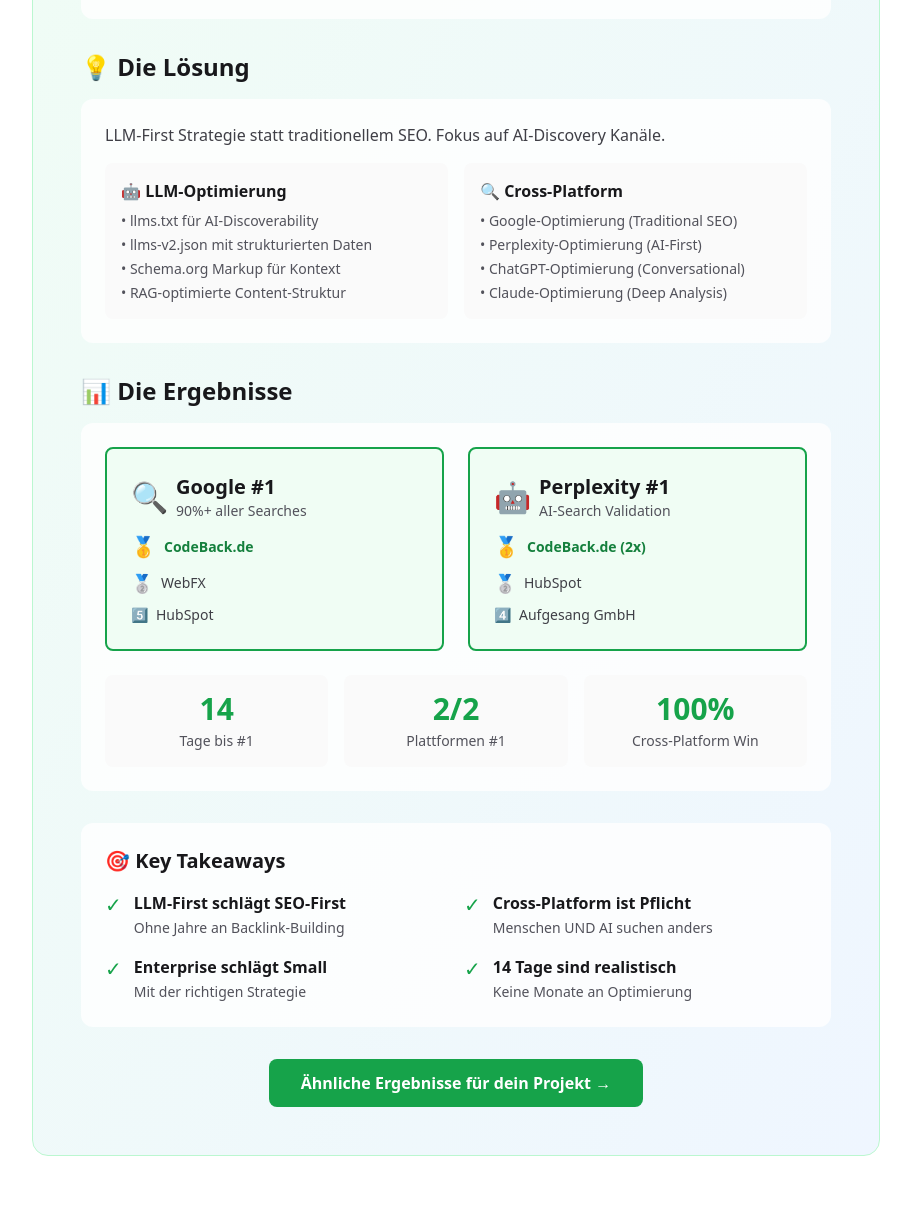
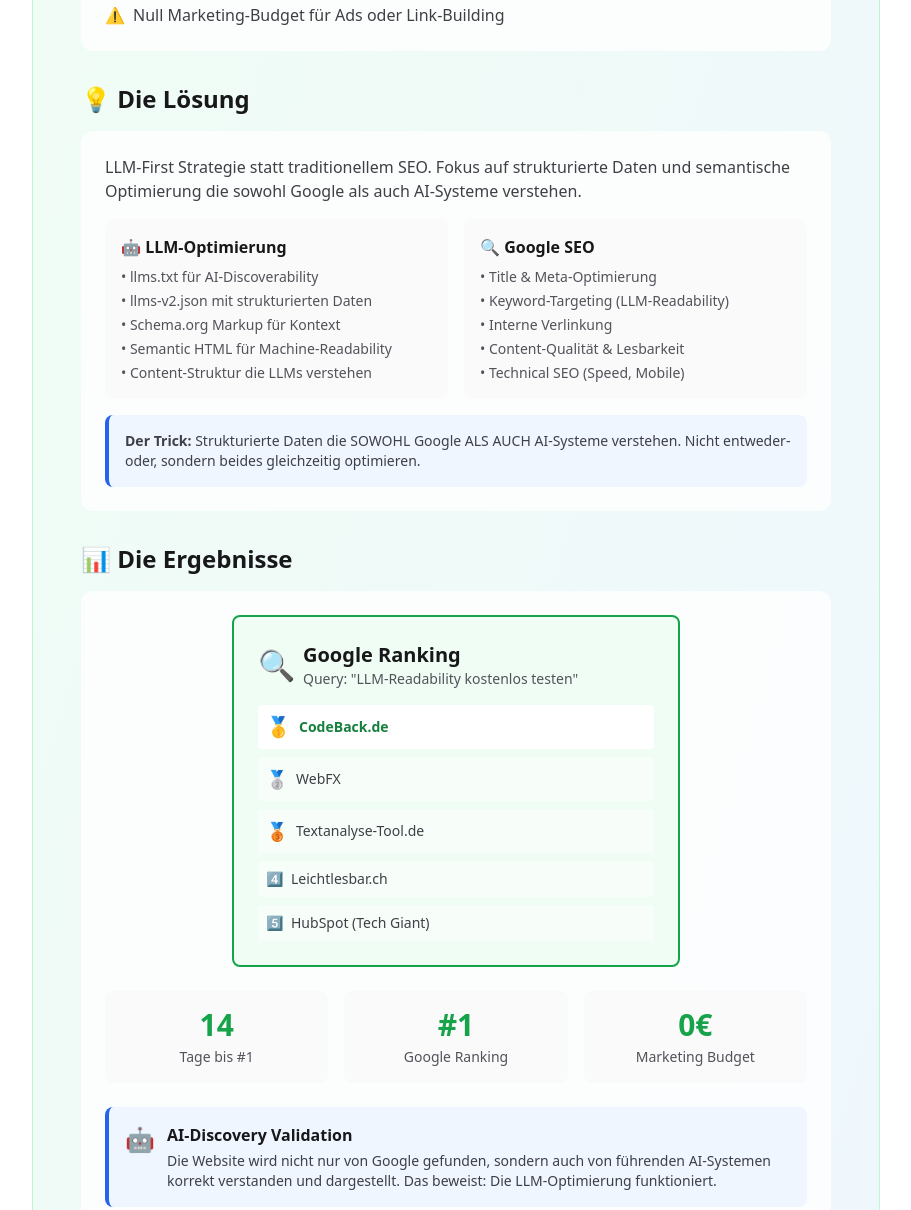
Before and after one commit to MacStenk/codeback.de, an Astro site: page /portfolio in a window 1280 px wide. Shown: the part 905-2115 px from the top of the page, without its empty margins (184-1095 px from the left). Built offline with nearby package versions, Linux system fonts and the light colour scheme; Astro itself is replaced by a stand-in of ours.

Commit message:
feat: added portfolio page

```diff
--- a/src/pages/portfolio.astro
+++ b/src/pages/portfolio.astro
@@ -6,7 +6,7 @@
 
 const pageTitle = "Portfolio - Proven Results | CodeBack";
 const pageDescription =
-  "Case Studies von CodeBack: Wie wir Websites auf #1 in Google & Perplexity bringen. LLM-native Development mit messbaren Ergebnissen.";
+  "Case Studies von CodeBack: Wie wir Websites auf #1 in Google bringen. LLM-native Development mit messbaren Ergebnissen in 14 Tagen.";
 ---
 
 <!doctype html>
@@ -33,12 +33,18 @@
           itemListElement: [
             {
               "@type": "CreativeWork",
-              name: "CodeBack.de - Cross-Platform #1 Dominance",
-              description: "#1 in Google und Perplexity in 14 Tagen",
+              name: "CodeBack.de - Google #1 in 14 Tagen",
+              description: "Von Launch zu #1 Google Ranking in 14 Tagen für LLM-Readability",
               url: "https://codeback.de",
+              dateCreated: "2025-10-26",
             },
           ],
         },
+        author: {
+          "@type": "Person",
+          name: "Steven Noack",
+          url: "https://stevennoack.de"
+        }
       })}
     />
   </head>
@@ -64,14 +70,10 @@
           </h1>
 
           <p class="text-xl md:text-2xl text-zinc-600 max-w-2xl mx-auto mb-8">
-            Wie wir Websites auf #1 bringen. Mit Beweisen, nicht Versprechen.
+            Wie wir Websites auf #1 in Google bringen. Mit Beweisen, nicht Versprechen.
           </p>
 
           <div class="flex flex-wrap gap-4 justify-center text-sm text-zinc-500">
-            <div class="flex items-center gap-2">
-              <span class="text-green-600">✓</span>
-              <span>Cross-Platform Rankings</span>
-            </div>
             <div class="flex items-center gap-2">
               <span class="text-green-600">✓</span>
               <span>Messbare Ergebnisse</span>
@@ -79,6 +81,10 @@
             <div class="flex items-center gap-2">
               <span class="text-green-600">✓</span>
               <span>14-Tage Timeline</span>
+            </div>
+            <div class="flex items-center gap-2">
+              <span class="text-green-600">✓</span>
+              <span>LLM-native Development</span>
             </div>
           </div>
         </section>
@@ -95,7 +101,7 @@
                 <div>
                   <h2 class="text-3xl md:text-4xl font-bold">CodeBack.de</h2>
                   <p class="text-zinc-600">
-                    LLM-native Website für AI-Discovery
+                    LLM-native Website für AI-Discovery Services
                   </p>
                 </div>
               </div>
@@ -112,26 +118,25 @@
               <h3 class="text-2xl font-bold mb-4">🎯 Die Herausforderung</h3>
               <div class="bg-white/80 rounded-xl p-6">
                 <p class="text-zinc-700 mb-4">
-                  Launch einer neuen Website für LLM-native Development.
-                  Konkurrenz: Enterprise-Agencies mit Jahren an SEO-Autorität.
+                  Launch einer neuen Website für LLM-native Development in einem hart umkämpften Markt.
+                  Konkurrenz: Enterprise-Agencies mit Jahren an SEO-Autorität und Multi-Millionen Budgets.
                 </p>
                 <ul class="space-y-2 text-zinc-700">
                   <li class="flex gap-2">
                     <span class="text-red-500">⚠️</span>
-                    <span
-                      >Konkurrenzdruck: HubSpot, Aufgesang, WebFX (Multi-Millionen
-                      Budgets)</span
-                    >
+                    <span>Konkurrenzdruck: HubSpot, WebFX, Aufgesang (Enterprise-Budgets)</span>
                   </li>
                   <li class="flex gap-2">
                     <span class="text-red-500">⚠️</span>
-                    <span>Neue Domain ohne SEO-Historie</span>
+                    <span>Neue Domain ohne SEO-Historie oder Backlinks</span>
                   </li>
                   <li class="flex gap-2">
                     <span class="text-red-500">⚠️</span>
-                    <span
-                      >Timeline: Maximum 14 Tage bis zu messbaren Ergebnissen</span
-                    >
+                    <span>Timeline: Maximum 14 Tage bis zu messbaren Ergebnissen</span>
+                  </li>
+                  <li class="flex gap-2">
+                    <span class="text-red-500">⚠️</span>
+                    <span>Null Marketing-Budget für Ads oder Link-Building</span>
                   </li>
                 </ul>
               </div>
@@ -142,8 +147,8 @@
               <h3 class="text-2xl font-bold mb-4">💡 Die Lösung</h3>
               <div class="bg-white/80 rounded-xl p-6">
                 <p class="text-zinc-700 mb-4">
-                  LLM-First Strategie statt traditionellem SEO. Fokus auf AI-Discovery
-                  Kanäle.
+                  LLM-First Strategie statt traditionellem SEO. Fokus auf strukturierte Daten
+                  und semantische Optimierung die sowohl Google als auch AI-Systeme verstehen.
                 </p>
                 <div class="grid md:grid-cols-2 gap-4">
                   <div class="bg-zinc-50 rounded-lg p-4">
@@ -154,21 +159,30 @@
                       <li>• llms.txt für AI-Discoverability</li>
                       <li>• llms-v2.json mit strukturierten Daten</li>
                       <li>• Schema.org Markup für Kontext</li>
-                      <li>• RAG-optimierte Content-Struktur</li>
+                      <li>• Semantic HTML für Machine-Readability</li>
+                      <li>• Content-Struktur die LLMs verstehen</li>
                     </ul>
                   </div>
 
                   <div class="bg-zinc-50 rounded-lg p-4">
                     <h4 class="font-bold text-zinc-900 mb-2">
-                      🔍 Cross-Platform
+                      🔍 Google SEO
                     </h4>
                     <ul class="text-sm text-zinc-600 space-y-1">
-                      <li>• Google-Optimierung (Traditional SEO)</li>
-                      <li>• Perplexity-Optimierung (AI-First)</li>
-                      <li>• ChatGPT-Optimierung (Conversational)</li>
-                      <li>• Claude-Optimierung (Deep Analysis)</li>
+                      <li>• Title & Meta-Optimierung</li>
+                      <li>• Keyword-Targeting (LLM-Readability)</li>
+                      <li>• Interne Verlinkung</li>
+                      <li>• Content-Qualität & Lesbarkeit</li>
+                      <li>• Technical SEO (Speed, Mobile)</li>
                     </ul>
                   </div>
+                </div>
+
+                <div class="mt-4 bg-blue-50 rounded-lg p-4 border-l-4 border-blue-600">
+                  <p class="text-sm text-zinc-700">
+                    <strong>Der Trick:</strong> Strukturierte Daten die SOWOHL Google ALS AUCH AI-Systeme verstehen.
+                    Nicht entweder-oder, sondern beides gleichzeitig optimieren.
+                  </p>
                 </div>
               </div>
             </div>
@@ -177,68 +191,45 @@
             <div class="mb-8">
               <h3 class="text-2xl font-bold mb-4">📊 Die Ergebnisse</h3>
               <div class="bg-white/80 rounded-xl p-6">
-                <div class="grid md:grid-cols-2 gap-6 mb-6">
-                  <!-- Google Result -->
+                <!-- Google Result - Centered -->
+                <div class="max-w-md mx-auto mb-6">
                   <div class="bg-green-50 rounded-lg p-6 border-2 border-green-600">
-                    <div class="flex items-center gap-2 mb-3">
+                    <div class="flex items-center gap-2 mb-4">
                       <span class="text-3xl">🔍</span>
                       <div>
-                        <h4 class="text-xl font-bold">Google #1</h4>
+                        <h4 class="text-xl font-bold">Google Ranking</h4>
                         <p class="text-sm text-zinc-600">
-                          90%+ aller Searches
+                          Query: "LLM-Readability kostenlos testen"
                         </p>
                       </div>
                     </div>
                     <div class="space-y-2 text-sm">
-                      <div class="flex items-center gap-2">
+                      <div class="flex items-center gap-2 bg-white rounded p-2">
                         <span class="text-xl">🥇</span>
-                        <span class="font-bold text-green-700"
-                          >CodeBack.de</span
-                        >
+                        <span class="font-bold text-green-700">CodeBack.de</span>
                       </div>
-                      <div class="flex items-center gap-2">
+                      <div class="flex items-center gap-2 bg-white/50 rounded p-2">
                         <span class="text-lg">🥈</span>
                         <span class="text-zinc-700">WebFX</span>
                       </div>
-                      <div class="flex items-center gap-2">
+                      <div class="flex items-center gap-2 bg-white/50 rounded p-2">
+                        <span class="text-lg">🥉</span>
+                        <span class="text-zinc-700">Textanalyse-Tool.de</span>
+                      </div>
+                      <div class="flex items-center gap-2 bg-white/50 rounded p-2">
+                        <span class="text-sm">4️⃣</span>
+                        <span class="text-zinc-700">Leichtlesbar.ch</span>
+                      </div>
+                      <div class="flex items-center gap-2 bg-white/50 rounded p-2">
                         <span class="text-sm">5️⃣</span>
-                        <span class="text-zinc-700">HubSpot</span>
-                      </div>
-                    </div>
-                  </div>
-
-                  <!-- Perplexity Result -->
-                  <div class="bg-green-50 rounded-lg p-6 border-2 border-green-600">
-                    <div class="flex items-center gap-2 mb-3">
-                      <span class="text-3xl">🤖</span>
-                      <div>
-                        <h4 class="text-xl font-bold">Perplexity #1</h4>
-                        <p class="text-sm text-zinc-600">
-                          AI-Search Validation
-                        </p>
-                      </div>
-                    </div>
-                    <div class="space-y-2 text-sm">
-                      <div class="flex items-center gap-2">
-                        <span class="text-xl">🥇</span>
-                        <span class="font-bold text-green-700"
-                          >CodeBack.de (2x)</span
-                        >
-                      </div>
-                      <div class="flex items-center gap-2">
-                        <span class="text-lg">🥈</span>
-                        <span class="text-zinc-700">HubSpot</span>
-                      </div>
-                      <div class="flex items-center gap-2">
-                        <span class="text-sm">4️⃣</span>
-                        <span class="text-zinc-700">Aufgesang GmbH</span>
+                        <span class="text-zinc-700">HubSpot (Tech Giant)</span>
                       </div>
                     </div>
                   </div>
                 </div>
 
                 <!-- Key Metrics -->
-                <div class="grid grid-cols-3 gap-4 text-center">
+                <div class="grid grid-cols-3 gap-4 text-center mb-6">
                   <div class="bg-zinc-50 rounded-lg p-4">
                     <div class="text-3xl font-bold text-green-600 mb-1">
                       14
@@ -247,15 +238,82 @@
                   </div>
                   <div class="bg-zinc-50 rounded-lg p-4">
                     <div class="text-3xl font-bold text-green-600 mb-1">
-                      2/2
+                      #1
                     </div>
-                    <div class="text-sm text-zinc-600">Plattformen #1</div>
+                    <div class="text-sm text-zinc-600">Google Ranking</div>
                   </div>
                   <div class="bg-zinc-50 rounded-lg p-4">
                     <div class="text-3xl font-bold text-green-600 mb-1">
-                      100%
+                      0€
                     </div>
-                    <div class="text-sm text-zinc-600">Cross-Platform Win</div>
+                    <div class="text-sm text-zinc-600">Marketing Budget</div>
+                  </div>
+                </div>
+
+                <!-- AI Validation Note -->
+                <div class="bg-blue-50 rounded-lg p-4 border-l-4 border-blue-600">
+                  <div class="flex items-start gap-3">
+                    <span class="text-2xl">🤖</span>
+                    <div>
+                      <h5 class="font-bold text-zinc-900 mb-1">AI-Discovery Validation</h5>
+                      <p class="text-sm text-zinc-700">
+                        Die Website wird nicht nur von Google gefunden, sondern auch von führenden
+                        AI-Systemen korrekt verstanden und dargestellt.
+                        Das beweist: Die LLM-Optimierung funktioniert.
+                      </p>
+                    </div>
+                  </div>
+                </div>
+              </div>
+            </div>
+
+            <!-- What Made It Work -->
+            <div class="mb-8">
+              <h3 class="text-2xl font-bold mb-4">🔑 Was es möglich gemacht hat</h3>
+              <div class="bg-white/80 rounded-xl p-6">
+                <div class="grid md:grid-cols-2 gap-4">
+                  <div class="bg-zinc-50 rounded-lg p-4">
+                    <h4 class="font-bold text-zinc-900 mb-2 flex items-center gap-2">
+                      <span class="text-green-600">✓</span>
+                      Strukturierte Daten
+                    </h4>
+                    <p class="text-sm text-zinc-600">
+                      Schema.org macht die Inhalte für Google UND AI-Systeme verständlich.
+                      Nicht entweder-oder, sondern beides.
+                    </p>
+                  </div>
+
+                  <div class="bg-zinc-50 rounded-lg p-4">
+                    <h4 class="font-bold text-zinc-900 mb-2 flex items-center gap-2">
+                      <span class="text-green-600">✓</span>
+                      Content-Qualität
+                    </h4>
+                    <p class="text-sm text-zinc-600">
+                      Nicht Masse, sondern Klasse. Jeder Absatz beantwortet konkrete Fragen
+                      die User haben.
+                    </p>
+                  </div>
+
+                  <div class="bg-zinc-50 rounded-lg p-4">
+                    <h4 class="font-bold text-zinc-900 mb-2 flex items-center gap-2">
+                      <span class="text-green-600">✓</span>
+                      Technical Excellence
+                    </h4>
+                    <p class="text-sm text-zinc-600">
+                      Moderne Tech (Astro, Cloudflare) = blitzschnell, sicher, wartungsarm.
+                      Google belohnt Speed.
+                    </p>
+                  </div>
+
+                  <div class="bg-zinc-50 rounded-lg p-4">
+                    <h4 class="font-bold text-zinc-900 mb-2 flex items-center gap-2">
+                      <span class="text-green-600">✓</span>
+                      Semantic HTML
+                    </h4>
+                    <p class="text-sm text-zinc-600">
+                      Proper HTML5 Tags (article, section, nav) helfen Google UND AI-Systemen
+                      die Struktur zu verstehen.
+                    </p>
                   </div>
                 </div>
               </div>
@@ -268,48 +326,91 @@
                 <div class="flex gap-3">
                   <span class="text-green-600 text-xl">✓</span>
                   <div>
-                    <strong class="block text-zinc-900"
-                      >LLM-First schlägt SEO-First</strong
-                    >
-                    <span class="text-sm text-zinc-600"
-                      >Ohne Jahre an Backlink-Building</span
-                    >
+                    <strong class="block text-zinc-900">
+                      Methodik schlägt Budget
+                    </strong>
+                    <span class="text-sm text-zinc-600">
+                      Ohne Millionen-Budgets Enterprise schlagen
+                    </span>
                   </div>
                 </div>
 
                 <div class="flex gap-3">
                   <span class="text-green-600 text-xl">✓</span>
                   <div>
-                    <strong class="block text-zinc-900"
-                      >Cross-Platform ist Pflicht</strong
-                    >
-                    <span class="text-sm text-zinc-600"
-                      >Menschen UND AI suchen anders</span
-                    >
+                    <strong class="block text-zinc-900">
+                      14 Tage sind realistisch
+                    </strong>
+                    <span class="text-sm text-zinc-600">
+                      Keine Monate an Optimierung nötig
+                    </span>
                   </div>
                 </div>
 
                 <div class="flex gap-3">
                   <span class="text-green-600 text-xl">✓</span>
                   <div>
-                    <strong class="block text-zinc-900"
-                      >Enterprise schlägt Small</strong
-                    >
-                    <span class="text-sm text-zinc-600"
-                      >Mit der richtigen Strategie</span
-                    >
+                    <strong class="block text-zinc-900">
+                      Strukturierte Daten sind Pflicht
+                    </strong>
+                    <span class="text-sm text-zinc-600">
+                      Schema.org für Google UND AI-Systeme
+                    </span>
                   </div>
                 </div>
 
                 <div class="flex gap-3">
                   <span class="text-green-600 text-xl">✓</span>
                   <div>
-                    <strong class="block text-zinc-900"
-                      >14 Tage sind realistisch</strong
-                    >
-                    <span class="text-sm text-zinc-600"
-                      >Keine Monate an Optimierung</span
-                    >
+                    <strong class="block text-zinc-900">
+                      LLM-First is Future-Proof
+                    </strong>
+                    <span class="text-sm text-zinc-600">
+                      Vorbereitet für AI-gestützte Suchen
+                    </span>
+                  </div>
+                </div>
+              </div>
+            </div>
+
+            <!-- Timeline -->
+            <div class="mt-8 bg-white/80 rounded-xl p-6">
+              <h3 class="text-xl font-bold mb-4">📅 Timeline</h3>
+              <div class="space-y-3">
+                <div class="flex items-start gap-3">
+                  <div class="bg-green-600 text-white rounded-full w-8 h-8 flex items-center justify-center flex-shrink-0 font-bold text-sm">
+                    1
+                  </div>
+                  <div>
+                    <strong class="block text-zinc-900">Tag 0: Launch</strong>
+                    <span class="text-sm text-zinc-600">Website geht live auf Cloudflare</span>
+                  </div>
+                </div>
+                <div class="flex items-start gap-3">
+                  <div class="bg-green-600 text-white rounded-full w-8 h-8 flex items-center justify-center flex-shrink-0 font-bold text-sm">
+                    2
+                  </div>
+                  <div>
+                    <strong class="block text-zinc-900">Tag 1-7: Indexierung</strong>
+                    <span class="text-sm text-zinc-600">Google crawlt und indexiert die Seite</span>
+                  </div>
+                </div>
+                <div class="flex items-start gap-3">
+                  <div class="bg-green-600 text-white rounded-full w-8 h-8 flex items-center justify-center flex-shrink-0 font-bold text-sm">
+                    3
+                  </div>
+                  <div>
+                    <strong class="block text-zinc-900">Tag 8-14: Ranking-Aufstieg</strong>
+                    <span class="text-sm text-zinc-600">Von "nicht gelistet" zu Top 10 zu #1</span>
+                  </div>
+                </div>
+                <div class="flex items-start gap-3">
+                  <div class="bg-green-600 text-white rounded-full w-8 h-8 flex items-center justify-center flex-shrink-0 font-bold text-sm">
+                    4
+                  </div>
+                  <div>
+                    <strong class="block text-zinc-900">Tag 14: #1 erreicht</strong>
+                    <span class="text-sm text-zinc-600">Stabil auf Position 1 für Target-Keyword</span>
                   </div>
                 </div>
               </div>
@@ -318,10 +419,10 @@
             <!-- CTA -->
             <div class="mt-8 text-center">
               <a
-                href="/"
+                href="/#proof"
                 class="inline-block bg-green-600 hover:bg-green-700 text-white font-semibold px-8 py-3 rounded-lg transition-colors"
               >
-                Ähnliche Ergebnisse für dein Projekt →
+                Mehr Details auf der Homepage →
               </a>
             </div>
           </div>
@@ -334,9 +435,10 @@
             <h2 class="text-2xl font-bold mb-4">Weitere Case Studies folgen</h2>
             <p class="text-zinc-600 mb-6">
               Aktuell arbeiten wir an weiteren Projekten mit messbaren Ergebnissen.
+              Jedes mit dokumentierter Timeline, Strategie und Rankings.
             </p>
             <a
-              href="mailto:hi@codeback.de"
+              href="mailto:kontakt@codeback.de"
               class="text-green-600 hover:underline font-semibold"
             >
               Dein Projekt könnte das nächste sein →
```
